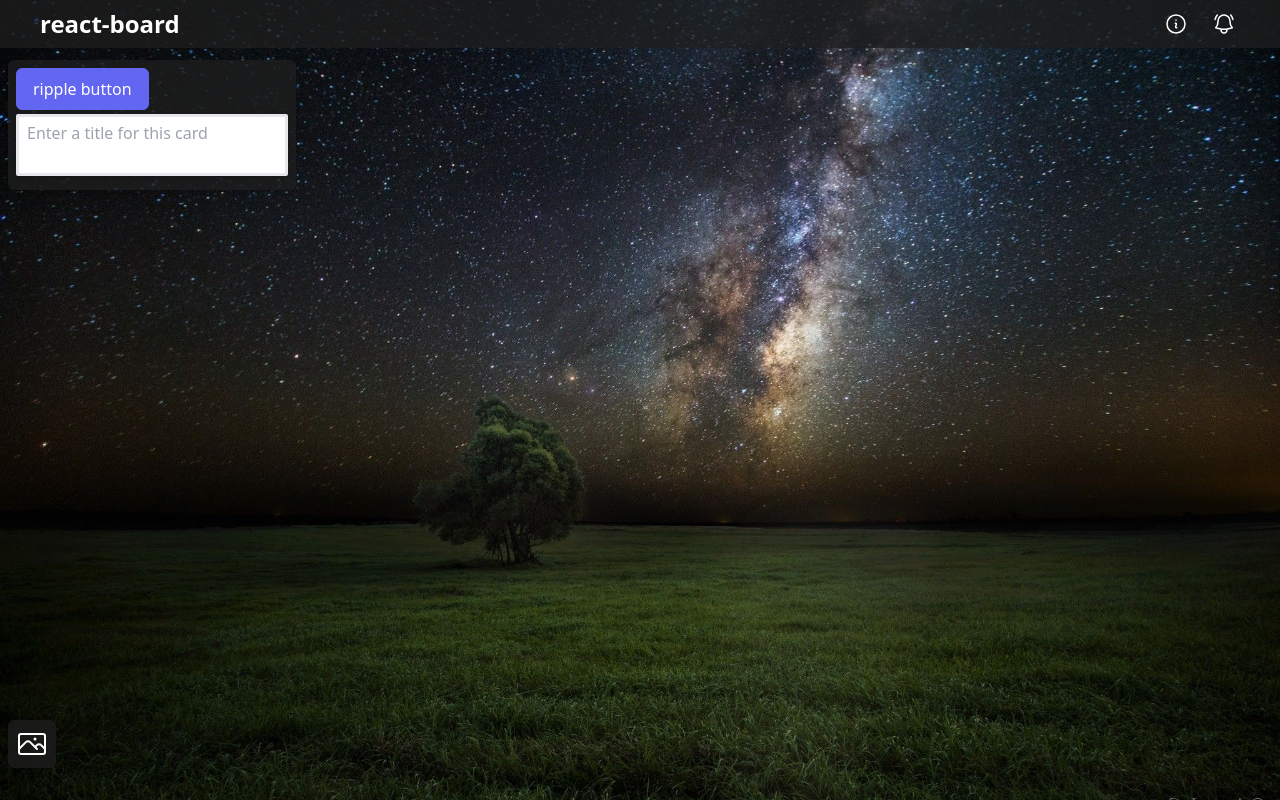
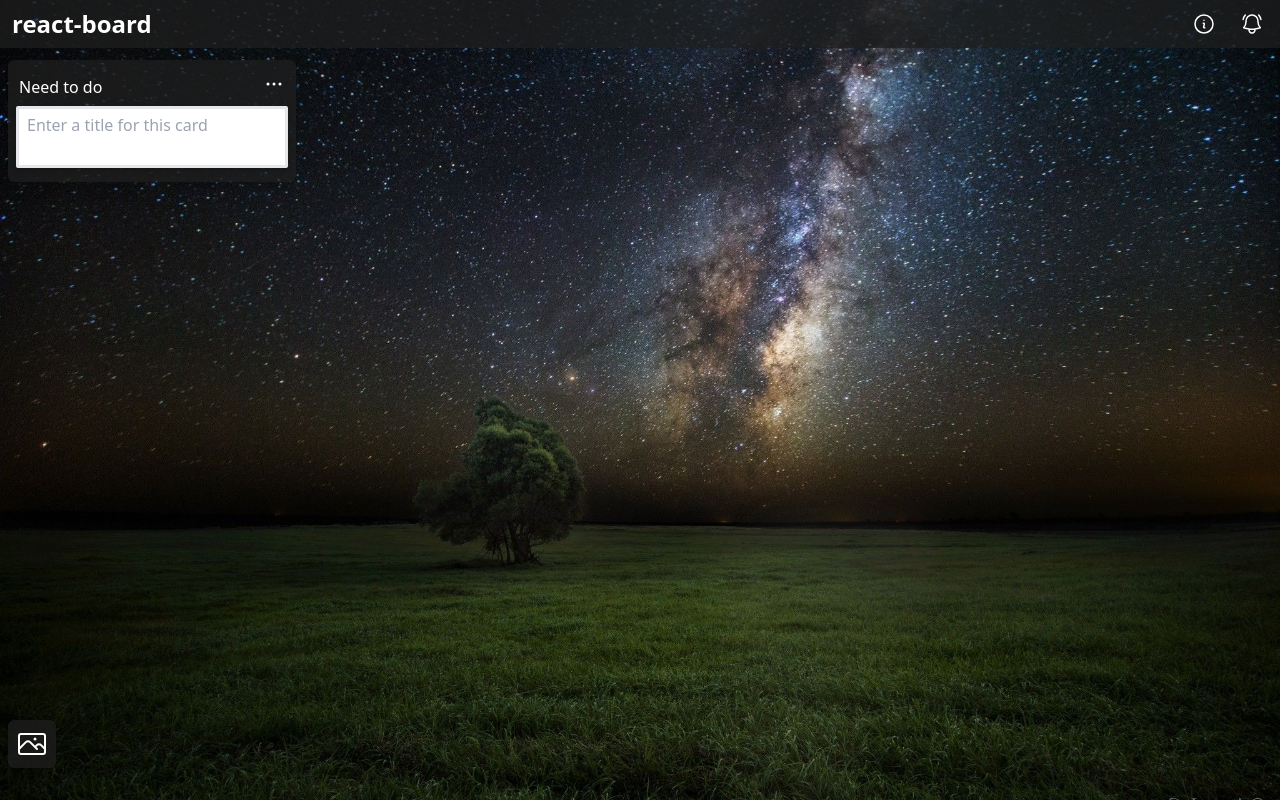
Before and after one commit to Petya29/react-board, a React (Vite) app: page / in a window 1280 px wide. Built offline with nearby package versions, Linux system fonts and the light colour scheme.

Commit message:
Added Column component and first storage architecture

```diff
--- a/src/components/Board.tsx
+++ b/src/components/Board.tsx
@@ -1,22 +1,34 @@
-import { AddCardInput, ImageSwitcher } from "./partials";
+import { useEffect } from "react";
+import { useLocalStorage } from "../hooks";
+import { Column as ColumnType } from "../models";
+import { Column, ImageSwitcher } from "./partials";
 import { Tooltip } from "./ui/feedback";
 import { Container } from "./ui/layout";
-import { Paper } from "./ui/surfaces";
-import { Ripple } from "./ui/utils";
 
 export const Board = () => {
 
+    const [columns, setColumns] = useLocalStorage<ColumnType[]>('board', []);
+
+    useEffect(() => {
+        if (!columns.length) {
+            setColumns([{
+                order: 0,
+                title: 'Need to do',
+                cards: []
+            }]);
+        }
+    }, []);
+
     return (
         <Container maxWidth='full' className="mx-2">
-            <Paper shadow="lg" className="w-72 mt-3 !bg-[#1e1e1ebf]">
-                <div className="mb-1">
-                    <button className="relative overflow-hidden border border-indigo-500 bg-indigo-500 text-white rounded-md px-4 py-2 transition duration-500 ease select-none hover:bg-indigo-600 focus:outline-none focus:shadow-outline">
-                        ripple button
-                        <Ripple />
-                    </button>
-                </div>
-                <AddCardInput />
-            </Paper>
+            {columns.map(column => (
+                <Column
+                    order={column.order}
+                    title={column.title}
+                    cards={column.cards}
+                    key={column.order}
+                />
+            ))}
             <div className="absolute bottom-[4%]">
                 <Tooltip title="Click to change background image" align={'right'}>
                     <ImageSwitcher />
--- /dev/null
+++ b/src/components/partials/Column.tsx
@@ -0,0 +1,82 @@
+import { ChangeEvent, KeyboardEvent, useState } from "react";
+import { useLocalStorage } from "../../hooks";
+import { Card, Column as ColumnType } from "../../models";
+import { EllipsisHorizontalIcon } from "../ui/icons";
+import { Paper } from "../ui/surfaces";
+import { AddCardInput } from "./AddCardInput";
+
+type ColumnProps = {
+    order: number,
+    title: string,
+    cards: Card[],
+}
+
+export const Column = ({ order, title, cards }: ColumnProps) => {
+
+    const [columns, setColumns] = useLocalStorage<ColumnType[]>('board', []);
+
+    const [newTitle, setNewTitle] = useState<string>(title);
+    const [isEditable, setIsEditable] = useState<boolean>(false);
+
+    const handleEditable = () => {
+        setIsEditable(prevState => !prevState);
+    }
+
+    const handleNewTitle = (e: ChangeEvent<HTMLInputElement>) => {
+        setNewTitle(e.target.value);
+    }
+
+    const handleBlur = () => {
+        const columnIndex = columns.findIndex(column => column.order === order)
+        if (columnIndex !== -1) {
+            setColumns(prevState => {
+                if (newTitle.trim() === '') {
+                    setNewTitle(prevState[columnIndex].title);
+                    return prevState;
+                }
+                prevState[columnIndex].title = newTitle.trim();
+                setNewTitle(prevState => prevState.trim());
+                return prevState;
+            });
+        }
+
+        setIsEditable(false);
+    }
+
+    const handleKeyDown = (e: KeyboardEvent<HTMLInputElement>) => {
+        if (e.key === 'Enter' || e.key === 'Escape') {
+            handleBlur();
+        }
+    }
+
+    return (
+        <Paper shadow="lg" className="w-72 mt-3 !bg-[#1e1e1ebf]">
+            <div className="flex justify-between">
+                {isEditable
+                    ?
+                    <input
+                        autoFocus
+                        className="my-1 w-full outline-none rounded-sm border-solid border-[3px] border-indigo-500"
+                        value={newTitle}
+                        onChange={handleNewTitle}
+                        onBlur={handleBlur}
+                        onKeyDown={handleKeyDown}
+                    />
+                    :
+                    <div
+                        className="text-white cursor-pointer w-full my-1 border-solid border-[3px] border-transparent"
+                        onClick={handleEditable}
+                    >
+                        {newTitle}
+                    </div>
+                }
+                <EllipsisHorizontalIcon
+                    className="cursor-pointer"
+                    rippleProps={{ duration: 750 }}
+                    strokeColor="#ffffff"
+                />
+            </div>
+            <AddCardInput />
+        </Paper>
+    )
+}
--- a/src/components/partials/NavBar.tsx
+++ b/src/components/partials/NavBar.tsx
@@ -4,7 +4,7 @@ import { AppBar } from "../ui/surfaces";
 export const NavBar = () => {
     return (
         <AppBar position="sticky" className="!bg-[#1e1e1ebf]">
-            <div className='w-ful font-bold flex justify-between items-center py-2 px-10'>
+            <div className='w-ful font-bold flex justify-between items-center py-2 px-3'>
                 <div className='text-2xl'>
                     react-board
                 </div>
--- a/src/components/partials/index.ts
+++ b/src/components/partials/index.ts
@@ -1,9 +1,11 @@
 import { AddCardInput } from "./AddCardInput";
+import { Column } from "./Column";
 import { ImageSwitcher } from "./ImageSwitcher";
 import { NavBar } from "./NavBar";
 
 export {
     NavBar,
     ImageSwitcher,
-    AddCardInput
+    AddCardInput,
+    Column
 }
--- /dev/null
+++ b/src/components/ui/icons/EllipsisHorizontalIcon.tsx
@@ -0,0 +1,9 @@
+import { IconBase } from ".";
+
+export const EllipsisHorizontalIcon = ({ ...props }: IconBase.IconBaseProps) => {
+    return (
+        <IconBase.IconBase { ...props }>
+            <path strokeLinecap="round" strokeLinejoin="round" d="M6.75 12a.75.75 0 11-1.5 0 .75.75 0 011.5 0zM12.75 12a.75.75 0 11-1.5 0 .75.75 0 011.5 0zM18.75 12a.75.75 0 11-1.5 0 .75.75 0 011.5 0z" />
+        </IconBase.IconBase>
+    )
+}
--- a/src/components/ui/icons/index.ts
+++ b/src/components/ui/icons/index.ts
@@ -2,11 +2,13 @@ import * as IconBase from "./IconBase";
 import { BellAlertIcon } from "./BellAlertIcon";
 import { InfoCircleIcon } from "./InfoCircleIcon";
 import { ImageIcon } from "./ImageIcon";
+import { EllipsisHorizontalIcon } from "./EllipsisHorizontalIcon";
 
 
 export {
     IconBase,
     BellAlertIcon,
     InfoCircleIcon,
-    ImageIcon
+    ImageIcon,
+    EllipsisHorizontalIcon
 }
--- /dev/null
+++ b/src/models.ts
@@ -0,0 +1,10 @@
+export type Column = {
+    order: number,
+    title: string,
+    cards: Card[]
+}
+
+export type Card = {
+    title: string,
+    description: string
+}
```
